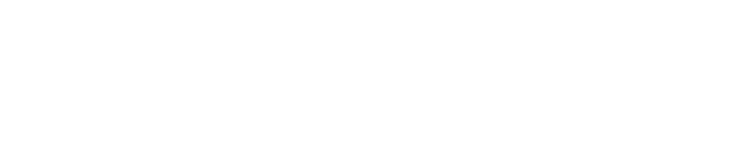
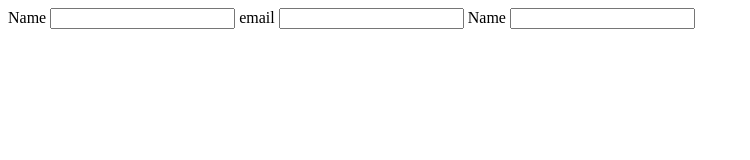
Before and after one commit to acciojob/car-insurance-form-amarnathsd, a website: page main.html in a window 1280 px wide. Shown: the whole page, without its empty margins (0-750 px from the left). Drawn offline with Linux system fonts and the light colour scheme.

Commit message:
car insuarance

```diff
--- a/main.html
+++ b/main.html
@@ -10,7 +10,16 @@
 	<!-- the entire body must be written by student -->
     <script type="text/javascript" src="./script.js">
 </script>
+<form action="" method="post">
+  <label for="name">Name</label>
+  <input type="text" id="name" >
 
+   <label for="email">email</label>
+  <input type="email" name="email" id="email" required>
+
+   <label for="name">Name</label>
+  <input type="text" id="name" required>
+</form>
 </body>
 
 </html>
```
